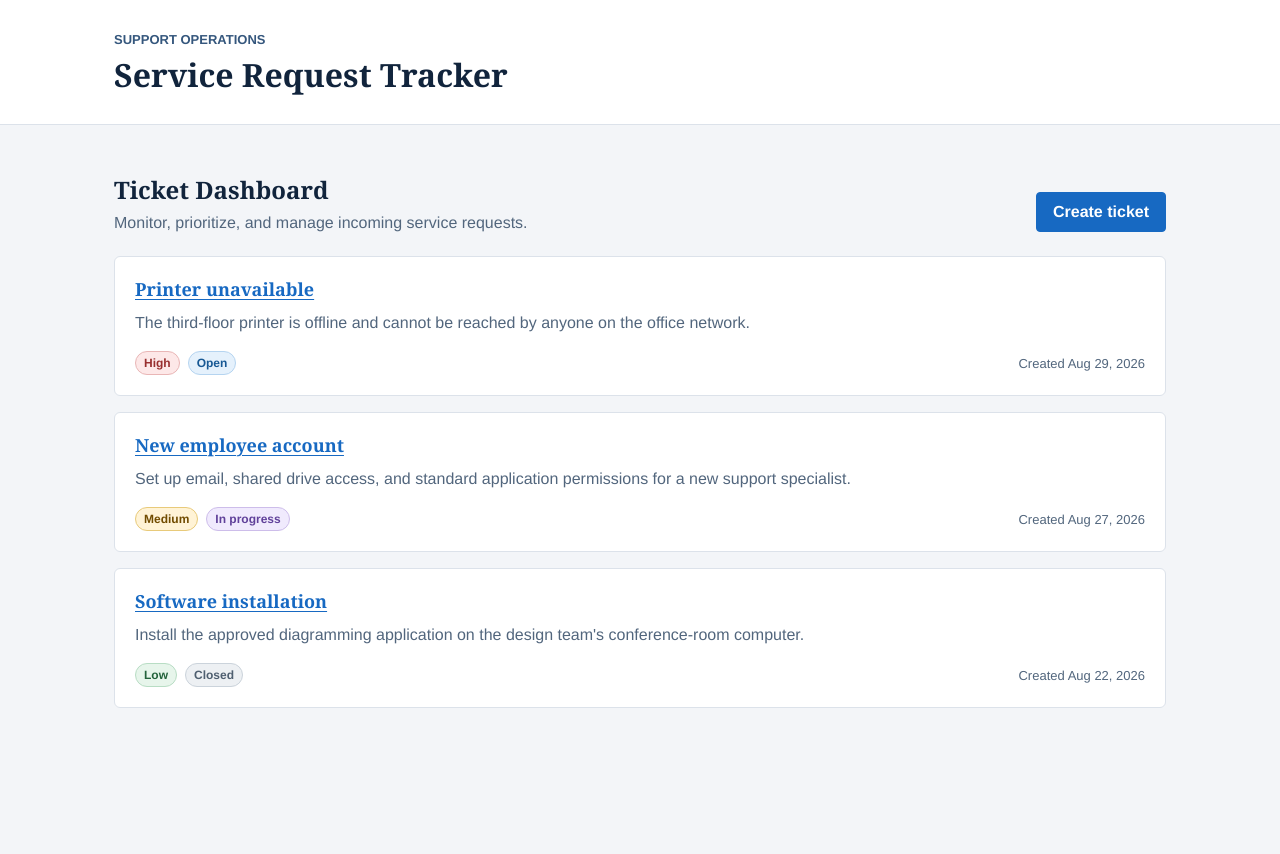
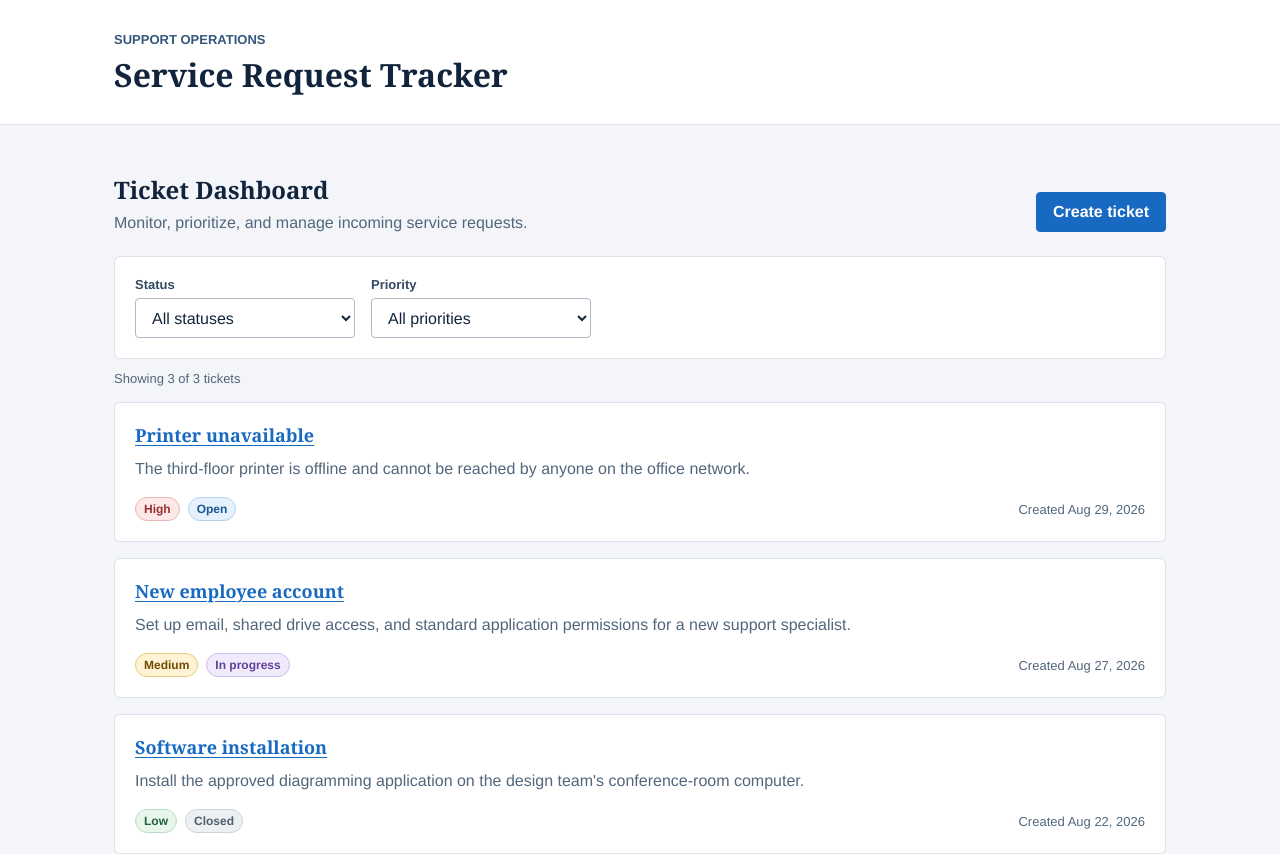
Before and after one commit to nomad-alt/service-request-tracker, a React (Vite) app in the folder frontend/: page / in a window 1280 px wide. Before the commit the page ends 800 px from the top, so only its background shows below. Built offline with nearby package versions, Linux system fonts and the light colour scheme.

Commit message:
feat: add ticket dashboard filters

```diff
--- a/frontend/src/App.css
+++ b/frontend/src/App.css
@@ -152,6 +152,51 @@
   gap: 16px;
 }
 
+.ticket-filters {
+  display: grid;
+  grid-template-columns: repeat(2, minmax(0, 220px));
+  align-items: end;
+  gap: 16px;
+  margin-bottom: 12px;
+  padding: 20px;
+  background: #ffffff;
+  border: 1px solid #dce2ea;
+  border-radius: 6px;
+}
+
+.ticket-filter {
+  display: grid;
+  gap: 6px;
+}
+
+.ticket-filter label {
+  color: #344a62;
+  font-size: 0.8125rem;
+  font-weight: 700;
+}
+
+.ticket-filter select {
+  width: 100%;
+  min-height: 40px;
+  padding: 0 36px 0 12px;
+  color: #11243c;
+  background: #ffffff;
+  border: 1px solid #aeb9c5;
+  border-radius: 4px;
+  font: inherit;
+}
+
+.ticket-filter select:focus-visible {
+  outline: 3px solid #f2a541;
+  outline-offset: 2px;
+}
+
+.result-count {
+  margin: 0 0 16px;
+  color: #52667d;
+  font-size: 0.8125rem;
+}
+
 .ticket-card__title {
   margin: 0;
   font-family: Georgia, 'Times New Roman', serif;
@@ -249,6 +294,10 @@
     width: 100%;
   }
 
+  .ticket-filters {
+    grid-template-columns: 1fr;
+  }
+
   .ticket-card__metadata {
     align-items: flex-start;
     flex-direction: column;
--- /dev/null
+++ b/frontend/src/components/TicketFilters.tsx
@@ -0,0 +1,58 @@
+import type { ChangeEvent } from "react";
+import type { Priority, TicketStatus } from "../types/ticket";
+
+interface TicketFiltersProps {
+  status: TicketStatus | "";
+  priority: Priority | "";
+  onStatusChange: (status: TicketStatus | "") => void;
+  onPriorityChange: (priority: Priority | "") => void;
+}
+
+function TicketFilters({
+  status,
+  priority,
+  onStatusChange,
+  onPriorityChange,
+}: TicketFiltersProps) {
+  const handleStatusChange = (event: ChangeEvent<HTMLSelectElement>) => {
+    onStatusChange(event.currentTarget.value as TicketStatus | "");
+  };
+
+  const handlePriorityChange = (event: ChangeEvent<HTMLSelectElement>) => {
+    onPriorityChange(event.currentTarget.value as Priority | "");
+  };
+
+  return (
+    <div className="ticket-filters">
+      <div className="ticket-filter">
+        <label htmlFor="ticket-status-filter">Status</label>
+        <select
+          id="ticket-status-filter"
+          value={status}
+          onChange={handleStatusChange}
+        >
+          <option value="">All statuses</option>
+          <option value="OPEN">Open</option>
+          <option value="IN_PROGRESS">In progress</option>
+          <option value="CLOSED">Closed</option>
+        </select>
+      </div>
+
+      <div className="ticket-filter">
+        <label htmlFor="ticket-priority-filter">Priority</label>
+        <select
+          id="ticket-priority-filter"
+          value={priority}
+          onChange={handlePriorityChange}
+        >
+          <option value="">All priorities</option>
+          <option value="LOW">Low</option>
+          <option value="MEDIUM">Medium</option>
+          <option value="HIGH">High</option>
+        </select>
+      </div>
+    </div>
+  );
+}
+
+export default TicketFilters;
--- a/frontend/src/pages/TicketDashboard.tsx
+++ b/frontend/src/pages/TicketDashboard.tsx
@@ -1,8 +1,42 @@
+import { useState } from "react";
 import { Link } from "react-router";
 import TicketCard from "../components/TicketCard";
+import TicketFilters from "../components/TicketFilters";
 import { sampleTickets } from "../data/sampleTickets";
+import type { Priority, TicketStatus } from "../types/ticket";
 
 function TicketDashboard() {
+  const [statusFilter, setStatusFilter] = useState<TicketStatus | "">("");
+  const [priorityFilter, setPriorityFilter] = useState<Priority | "">("");
+
+  function handleStatusChange(status: TicketStatus | "") {
+    setStatusFilter(status);
+
+    if (status) {
+      setPriorityFilter("");
+    }
+  }
+
+  function handlePriorityChange(priority: Priority | "") {
+    setPriorityFilter(priority);
+
+    if (priority) {
+      setStatusFilter("");
+    }
+  }
+
+  const visibleTickets = sampleTickets.filter((ticket) => {
+    if (statusFilter) {
+      return ticket.status === statusFilter;
+    }
+
+    if (priorityFilter) {
+      return ticket.priority === priorityFilter;
+    }
+
+    return true;
+  });
+
   return (
     <div className="dashboard">
       <div className="dashboard-heading">
@@ -15,13 +49,24 @@ function TicketDashboard() {
         </Link>
       </div>
 
-      {sampleTickets.length === 0 ? (
+      <TicketFilters
+        status={statusFilter}
+        priority={priorityFilter}
+        onStatusChange={handleStatusChange}
+        onPriorityChange={handlePriorityChange}
+      />
+
+      <p className="result-count" aria-live="polite">
+        Showing {visibleTickets.length} of {sampleTickets.length} tickets
+      </p>
+
+      {visibleTickets.length === 0 ? (
         <section className="empty-state">
-          <p>No tickets found</p>
+          <p>No tickets match the selected filter.</p>
         </section>
       ) : (
         <section className="ticket-list" aria-label="Ticket list">
-          {sampleTickets.map((ticket) => (
+          {visibleTickets.map((ticket) => (
             <TicketCard key={ticket.id} ticket={ticket} />
           ))}
         </section>
```
